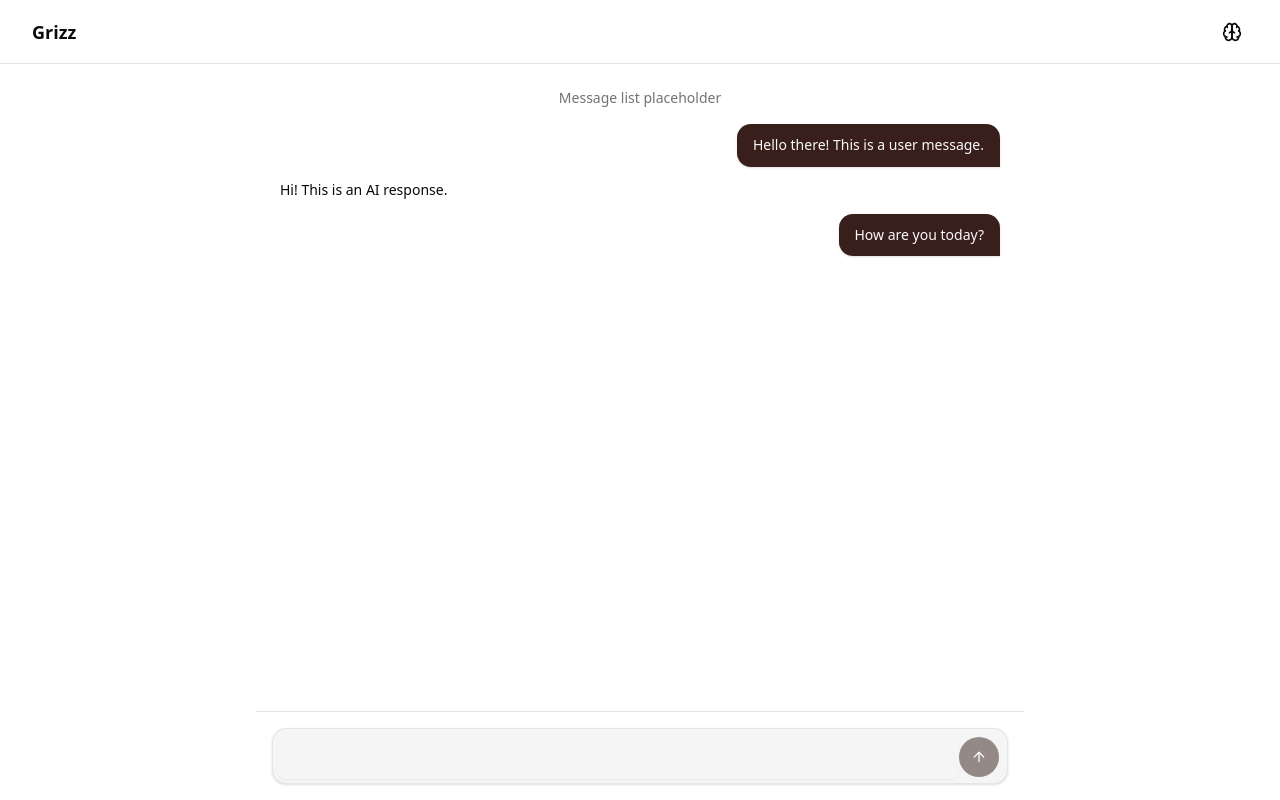
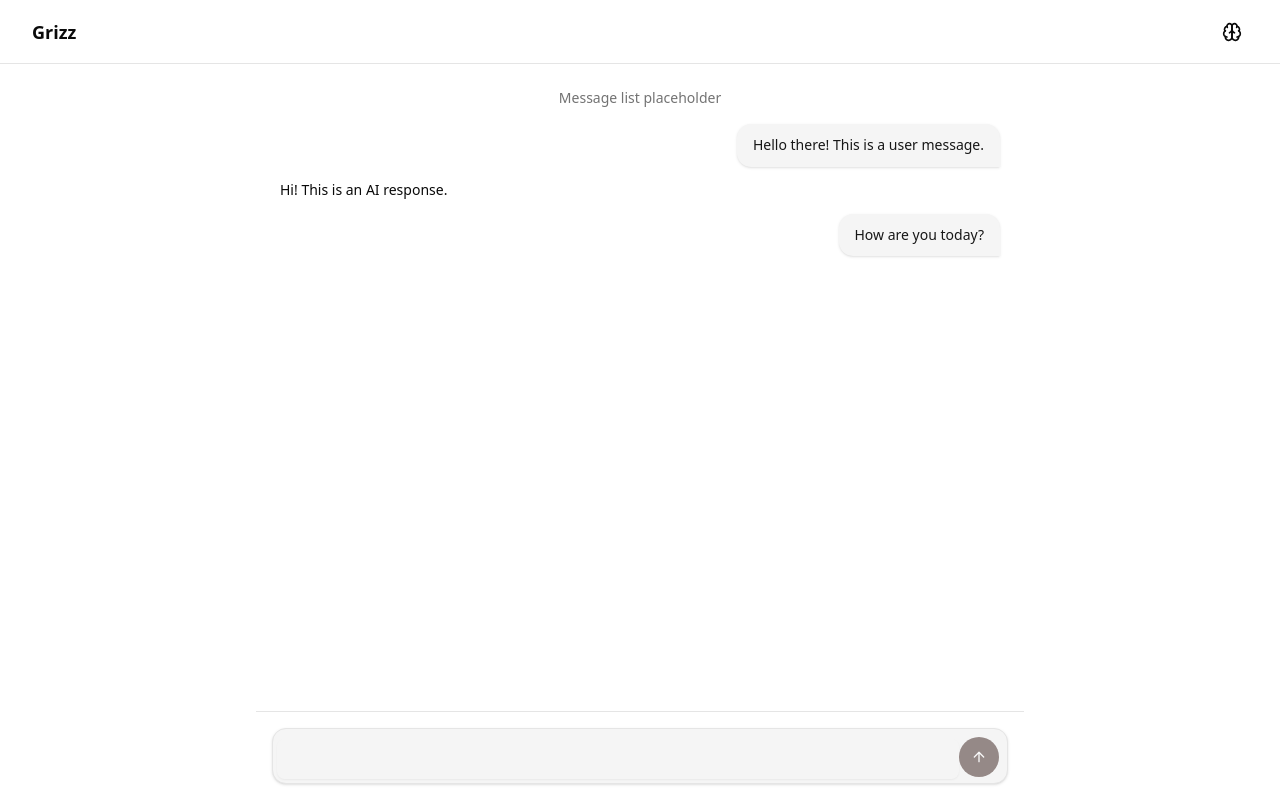
Before and after one commit to ayaryabi/grizz-engine, a Next.js app in the folder web/: page / in a window 1280 px wide. Built offline with nearby package versions, Linux system fonts and the light colour scheme; no server answers.

Commit message:
changed color

```diff
--- a/web/src/features/chat/components/ChatMessage.tsx
+++ b/web/src/features/chat/components/ChatMessage.tsx
@@ -14,7 +14,7 @@ const ChatMessage: React.FC<ChatMessageProps> = ({ message }) => {
   return (
     <div className={cn("flex mb-3", isUser ? "justify-end" : "justify-start")}>
       {isUser ? (
-        <div className="max-w-[70%] text-sm leading-relaxed break-words px-4 py-2.5 rounded-xl shadow-sm bg-primary text-primary-foreground rounded-br-none">
+        <div className="max-w-[70%] text-sm leading-relaxed break-words px-4 py-2.5 rounded-xl shadow-sm bg-secondary text-secondary-foreground rounded-br-none">
           <p>{message.text}</p>
         </div>
       ) : (
```
